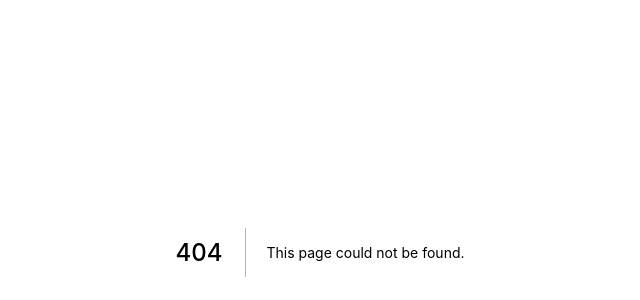
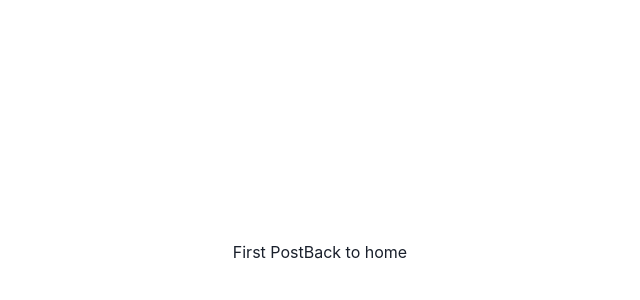
Before and after one commit to AyanoNK/jp-kanji-conjugations, a Next.js app: page /posts/first-post in a window 1280 px wide. Before the commit this address had no page. Shown: the part 148-448 px from the top of the page, without its empty margins (320-960 px from the left). Built offline with nearby package versions, Linux system fonts and the light colour scheme.

Commit message:
Added base new view for test card

```diff
--- /dev/null
+++ b/pages/posts/first-post.js
@@ -0,0 +1,18 @@
+import { Center, VStack } from "@chakra-ui/react";
+import Link from "next/link";
+
+export default function FirstPost() {
+  // If you need to add attributes like, for example, className, add it to the a tag, not to the Link tag.
+  return (
+    <VStack>
+      <Center h="100vh">
+        <h1>First Post</h1>
+        <h2>
+          <Link href="/">
+            <a>Back to home</a>
+          </Link>
+        </h2>
+      </Center>
+    </VStack>
+  );
+}
```
